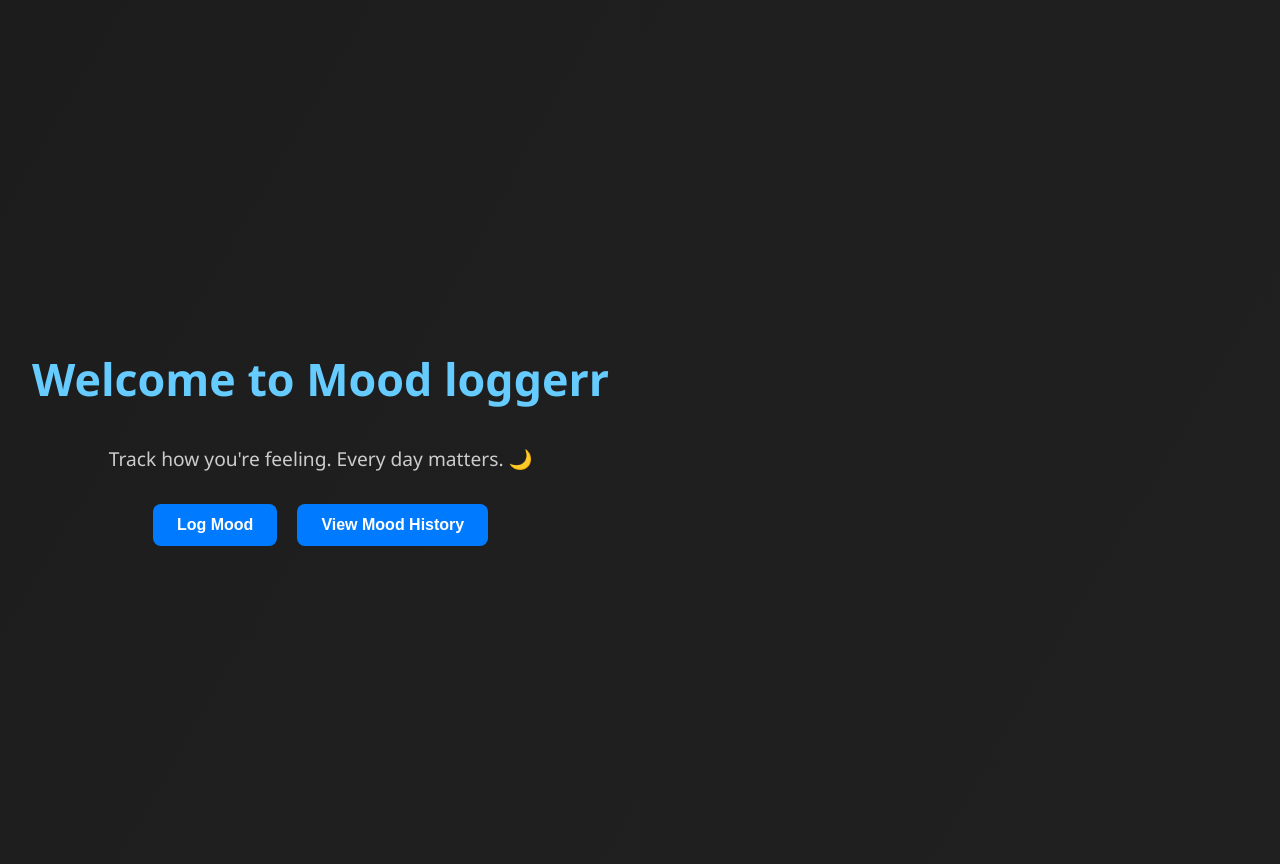
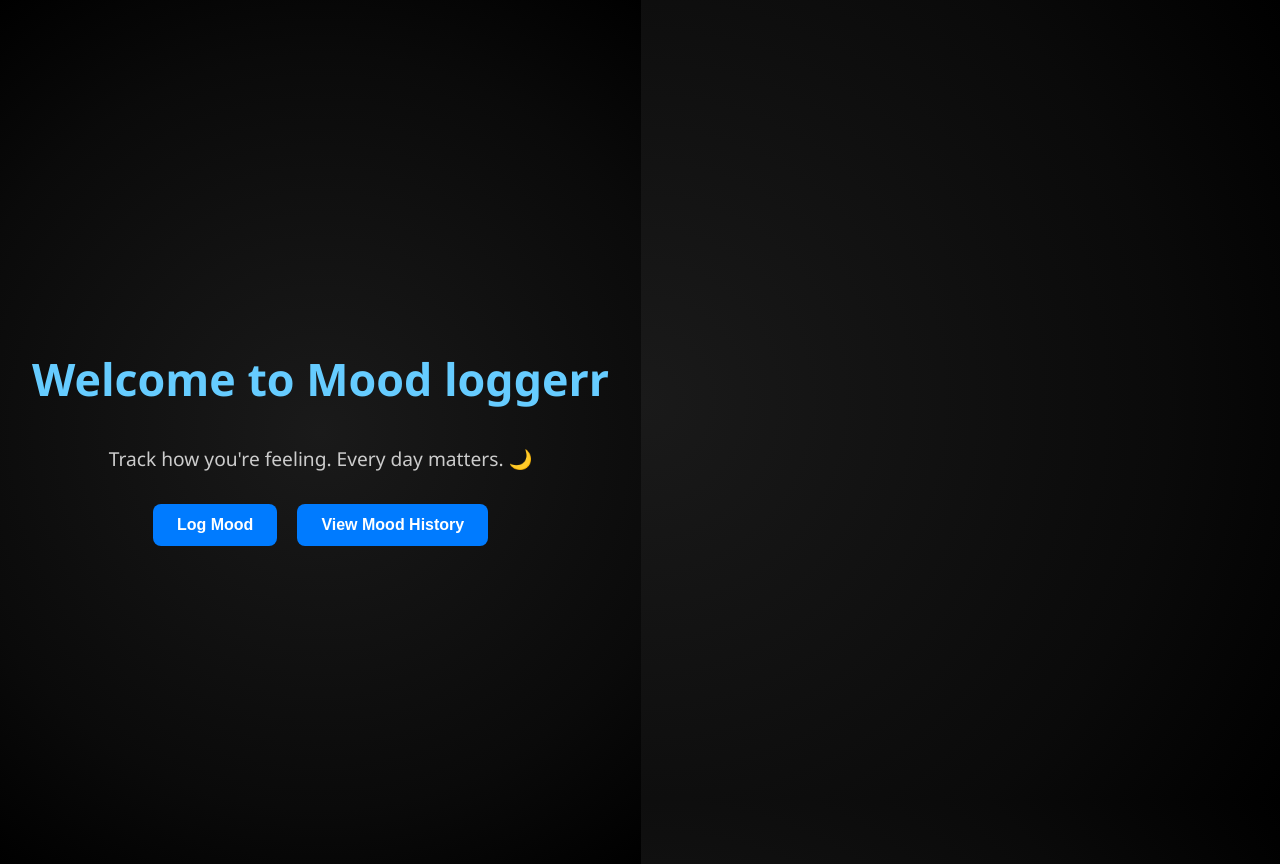
Before and after one commit to Aniketh-Srivathsa/daily-mood-logger, a React (Create React App) app: page / in a window 1280 px wide. Built offline with nearby package versions, Linux system fonts and the light colour scheme.

Commit message:
finalized changes

```diff
--- a/src/App.css
+++ b/src/App.css
@@ -2,10 +2,17 @@ body {
   margin: 0;
   font-family: 'Segoe UI', Tahoma, Geneva, Verdana, sans-serif;
   color: #fff;
-  background: linear-gradient(120deg, #121212, #1c1c1c, #232323);
-  background-size: 400% 400%;
-  animation: gradientShift 20s ease infinite;
+  background: radial-gradient(
+    circle at center,
+    #1a1a1a 0%,
+    #111111 40%,
+    #0a0a0a 70%,
+    #000000 100%
+  );
+  background-attachment: fixed;
+  background-size: cover;
 }
+
 
 @keyframes gradientShift {
   0% { background-position: 0% 50%; }
--- a/src/components/LandingPage.css
+++ b/src/components/LandingPage.css
@@ -1,8 +1,12 @@
 .landing {
     height: 100vh;
-    background: linear-gradient(120deg, #121212, #1c1c1c, #232323);
-    background-size: 400% 400%;
-    animation: gradientShift 20s ease infinite;
+    background: radial-gradient(
+      circle at center,
+      #1a1a1a 0%,
+      #111111 40%,
+      #0a0a0a 70%,
+      #000000 100%
+    );
     color: #fff;
     display: flex;
     flex-direction: column;
@@ -11,6 +15,7 @@
     text-align: center;
     padding: 2rem;
   }
+
 
   @keyframes gradientShift {
     0% { background-position: 0% 50%; }
```
